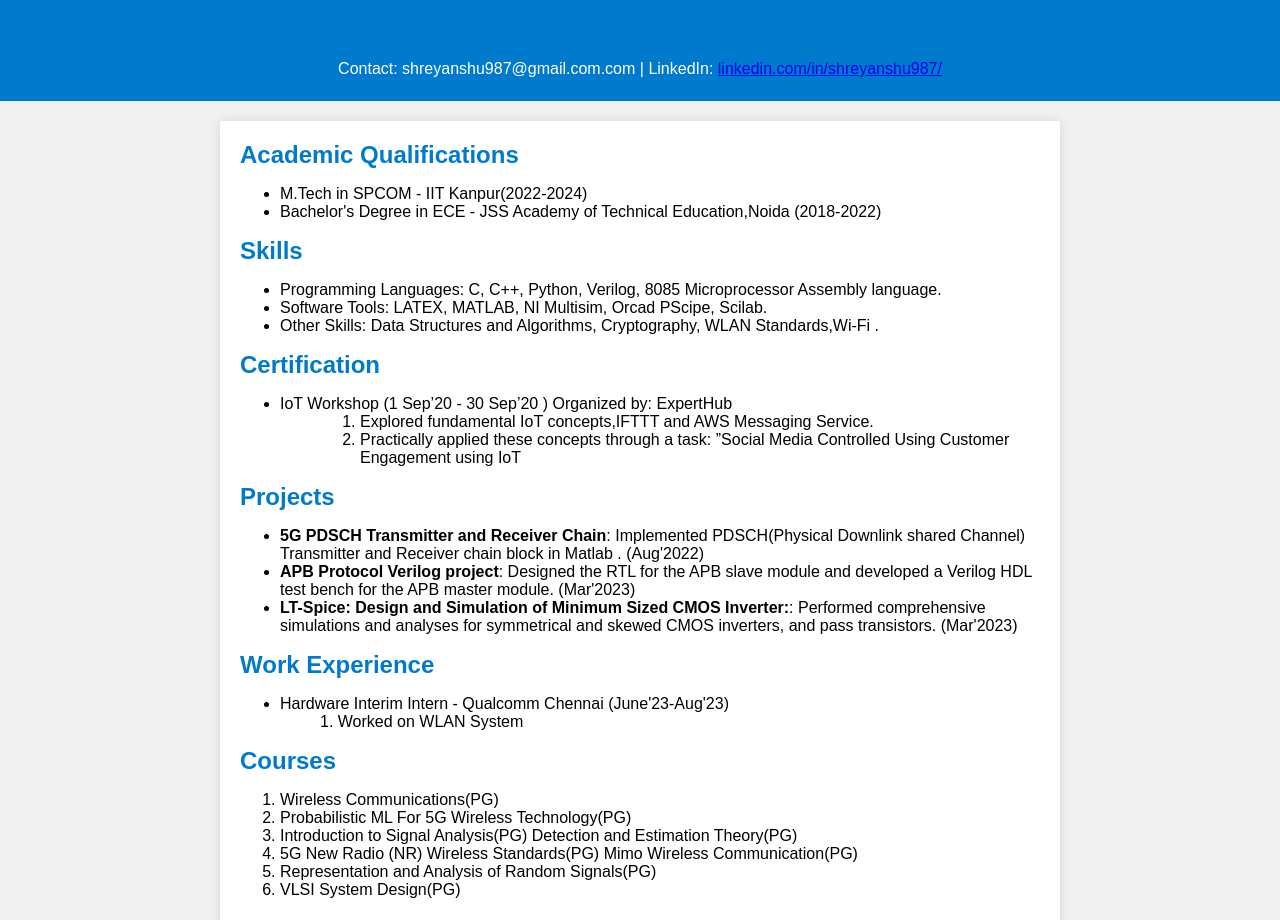
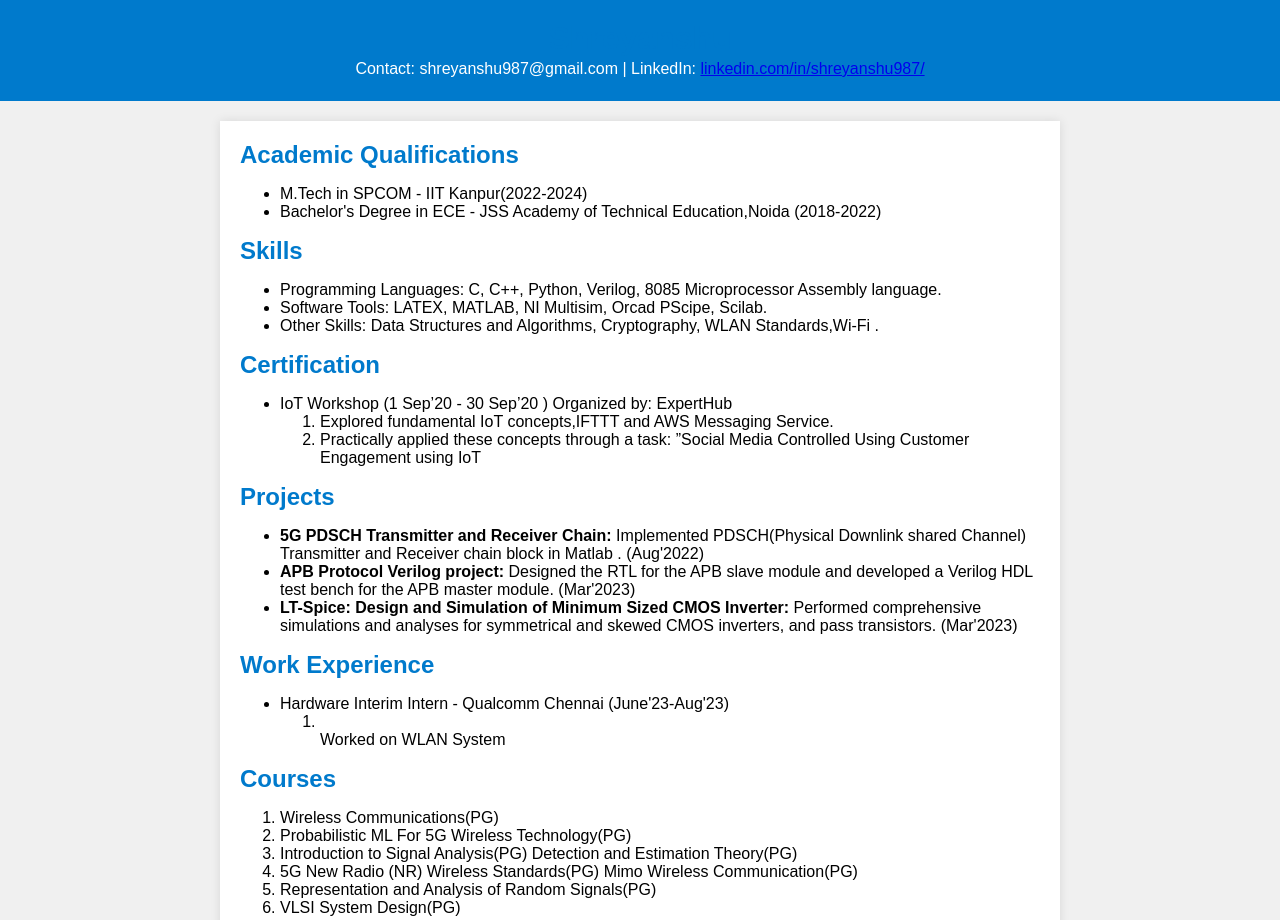
Before and after one commit to shreyanshuAg/Shreyanshu_CV, a plain HTML site: page index.htm in a window 1280 px wide. Shown: the top 920 px of the page. Drawn offline with Linux system fonts and the light colour scheme.

Commit message:
Update index.htm

```diff
--- a/index.htm
+++ b/index.htm
@@ -10,7 +10,7 @@
 <body>
     <header>
         <h1>Shreyanshu</h1>
-        <p>Contact: shreyanshu987@gmail.com.com | LinkedIn: <a href="https://www.linkedin.com/in/shreyanshu987/">linkedin.com/in/shreyanshu987/</a> </p>
+        <p>Contact: shreyanshu987@gmail.com | LinkedIn: <a href="https://www.linkedin.com/in/shreyanshu987/">linkedin.com/in/shreyanshu987/</a> </p>
     </header>
 
     <div class="container">
@@ -40,7 +40,7 @@
                 <li>IoT Workshop (1 Sep’20 - 30 Sep’20 )
 Organized by: ExpertHub
 </li>
-              <ul>
+
                 <ol>
                 <li>Explored fundamental IoT concepts,IFTTT and AWS Messaging Service.
 </li>
@@ -48,15 +48,16 @@ Organized by: ExpertHub
 
                 <!-- Add more achievements -->
             </ol>
+            </ul>
         </section>
 
         <section>
             <h2>Projects</h2>
             <ul>
-              <li><B>5G PDSCH Transmitter and Receiver Chain</B>: Implemented PDSCH(Physical Downlink shared Channel) Transmitter and Receiver chain block in Matlab . (Aug'2022)</li>
-              <li><B>APB Protocol Verilog project</B>: Designed the RTL for the APB slave module and developed a Verilog HDL test bench for the APB master module.
+              <li><B>5G PDSCH Transmitter and Receiver Chain:</B> Implemented PDSCH(Physical Downlink shared Channel) Transmitter and Receiver chain block in Matlab . (Aug'2022)</li>
+              <li><B>APB Protocol Verilog project:</B> Designed the RTL for the APB slave module and developed a Verilog HDL test bench for the APB master module.
  (Mar'2023)</li>
-               <li><B>LT-Spice: Design and Simulation of Minimum Sized CMOS Inverter:</B>: Performed comprehensive simulations and analyses for symmetrical and skewed CMOS inverters, and pass transistors.
+               <li><B>LT-Spice: Design and Simulation of Minimum Sized CMOS Inverter:</B> Performed comprehensive simulations and analyses for symmetrical and skewed CMOS inverters, and pass transistors.
  (Mar'2023)</li>
                 <!-- Add more projects -->
             </ul>
@@ -66,7 +67,7 @@ Organized by: ExpertHub
             <h2>Work Experience</h2>
             <ul>
                 <li>Hardware Interim Intern - Qualcomm Chennai (June'23-Aug'23)</li>
-                <ol>1. Worked on WLAN System</ol>
+                <ol><li></li>Worked on WLAN System</li></ol>
                 <!-- Add more work experiences -->
             </ul>
         </section>
@@ -80,11 +81,11 @@ Organized by: ExpertHub
               Representation and Analysis of Random Signals(PG)</li><li>  VLSI System Design(PG)
  </li>
 
-                <!-- Add more courses -->
+
             </ol>
         </section>
 
-        <!-- Add more sections for certifications, extracurricular activities, interests, etc. -->
+
 
     </div>
 
```
